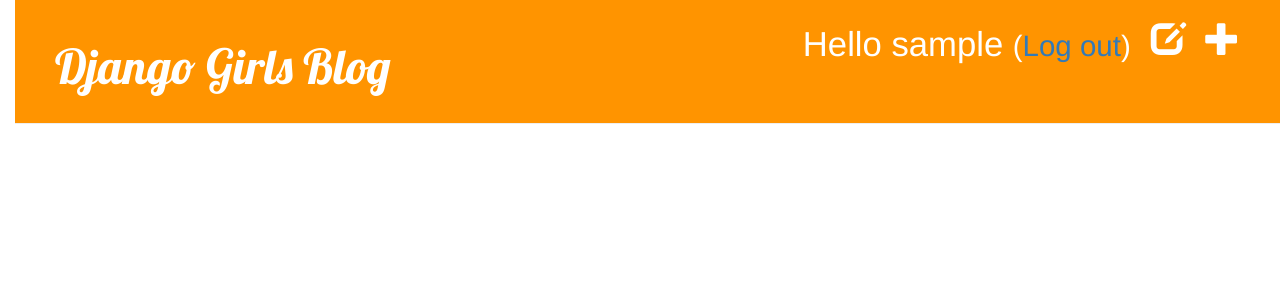
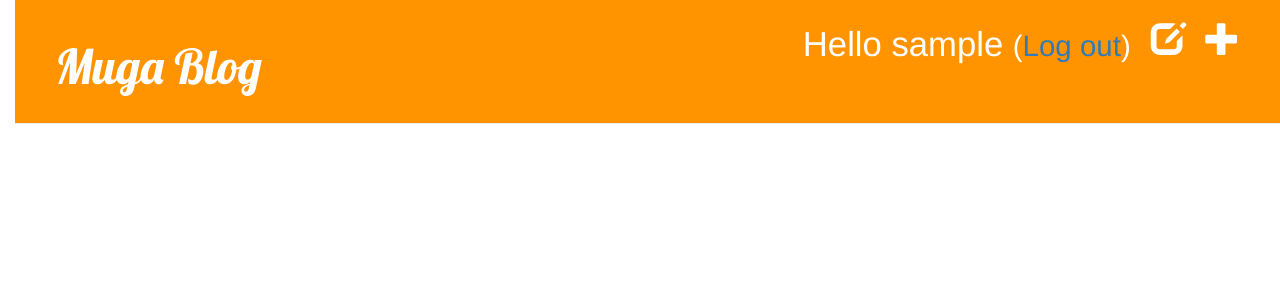
Before and after one commit to mugayoshi/djangogirls, a Django app: page / in a window 1280 px wide. Shown: the top 300 px of the page. Run offline with Django 3.2, Linux system fonts and the light colour scheme; the visitor is signed in with stand-in values (Sample User, id 1); data that the repository does not hold is empty; some libraries are stand-ins or nearby versions.

Commit message:
small modification on HTML files
small modification on HTML files

```diff
--- a/blog/templates/blog/base.html
+++ b/blog/templates/blog/base.html
@@ -1,7 +1,7 @@
 {% load staticfiles %}
 <html>
     <head>
-        <title>Django Girls blog</title>
+        <title>Muga blog</title>
         <link rel="stylesheet" href="//maxcdn.bootstrapcdn.com/bootstrap/3.2.0/css/bootstrap.min.css">
         <link rel="stylesheet" href="//maxcdn.bootstrapcdn.com/bootstrap/3.2.0/css/bootstrap-theme.min.css">
         <link href="//fonts.googleapis.com/css?family=Lobster&subset=latin,latin-ext" rel="stylesheet" type="text/css">
@@ -16,7 +16,7 @@
             {% else %}
                 <a href="{% url 'login' %}" class="top-menu"><span class="glyphicon glyphicon-lock"></span></a>
             {% endif %}
-            <h1><a href="/">Django Girls Blog</a></h1>
+            <h1><a href="/">Muga Blog</a></h1>
         </div>
 
         <div class="content container">
--- a/blog/templates/blog/post_list.html
+++ b/blog/templates/blog/post_list.html
@@ -7,7 +7,7 @@
                 {{ post.published_date }}
             </div>
             <h1><a href="{% url 'post_detail' pk=post.pk %}">{{ post.title }}</a></h1>
-            <p>{{ post.text|linebreaksbr }}</p>
+            <p>{{ post.text|linebreaksbr|truncatewords:50 }}</p>
             <a href="{% url 'post_detail' pk=post.pk %}">Comments: {{ post.approved_comments.count }}</a>
         </div>
     {% endfor %}
```
